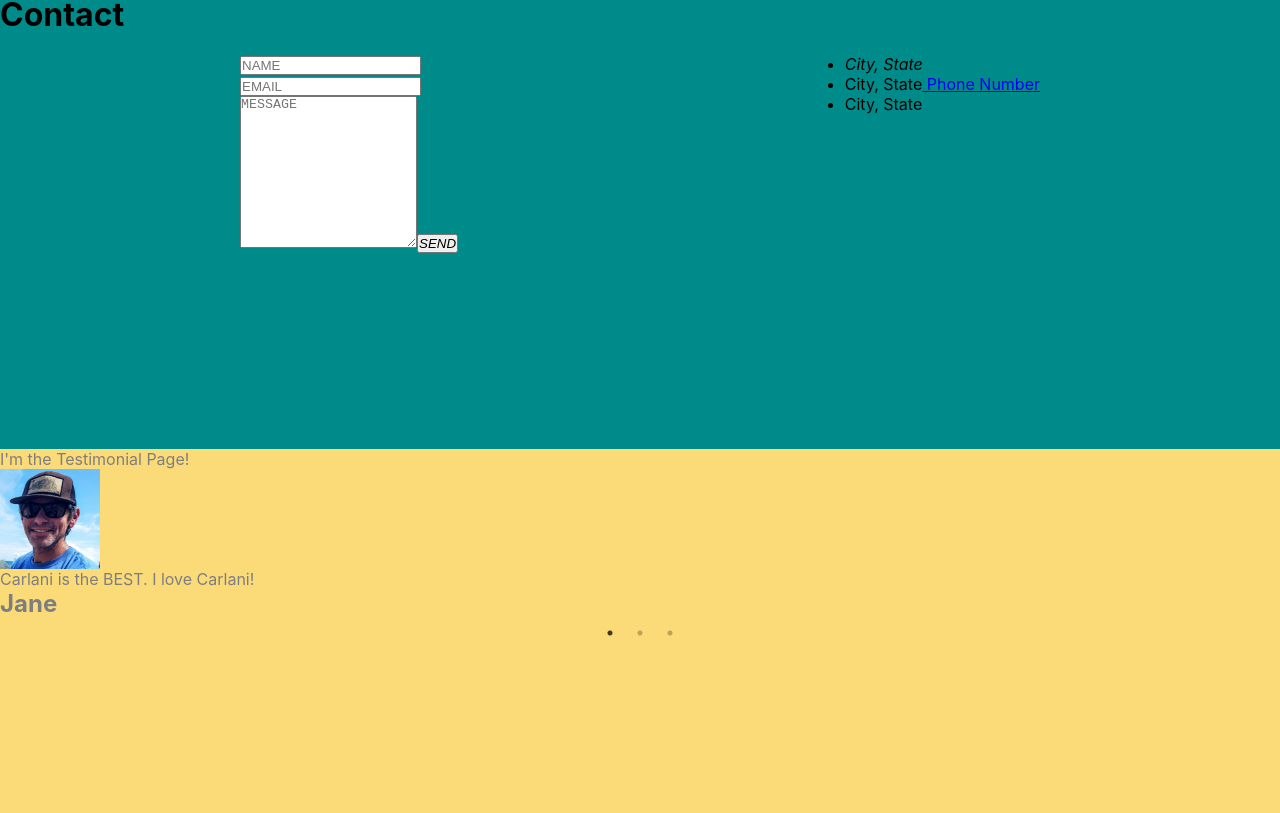
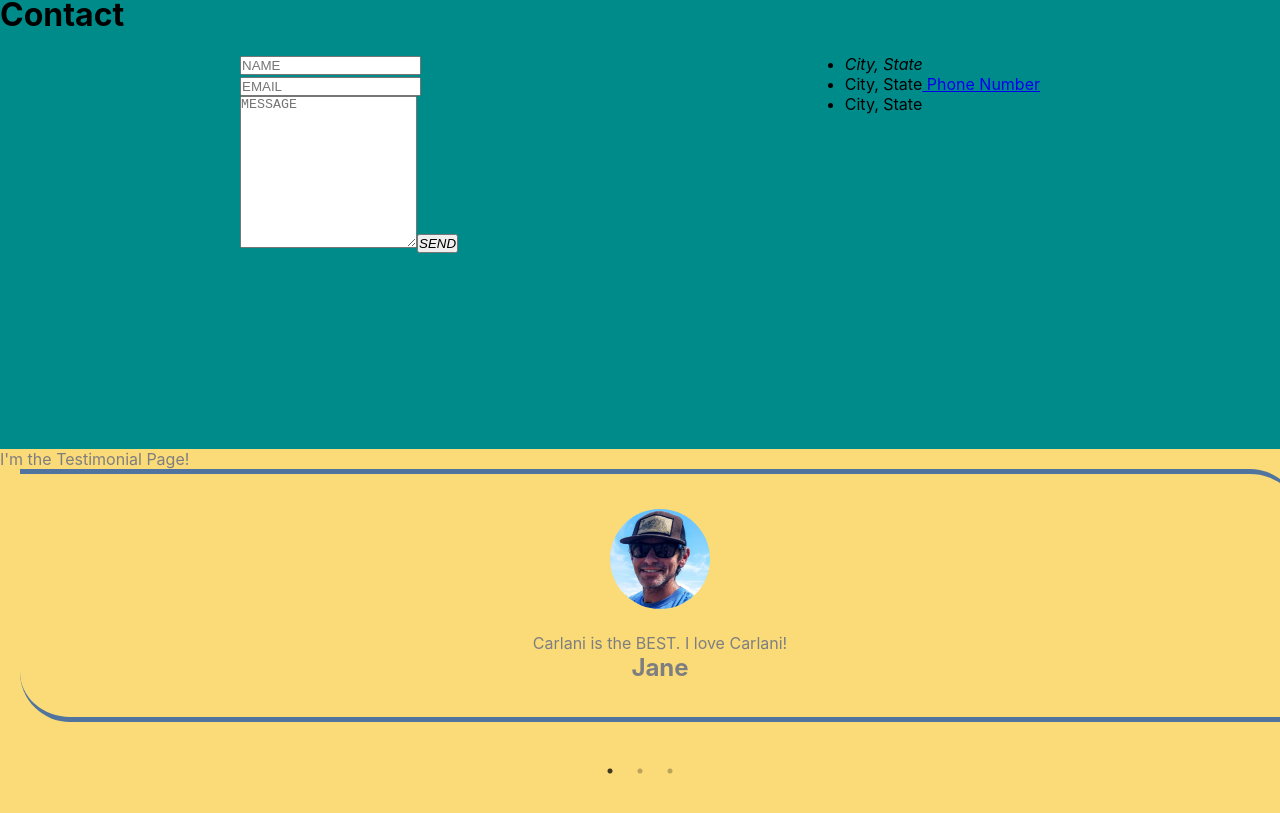
Before and after one commit to MomentaiBro/CarlaniWebApp, a React (Create React App) app: page / in a window 1280 px wide. Shown: the part 2376-3189 px from the top of the page. Built offline with nearby package versions, Linux system fonts and the light colour scheme; the HTML template or start-up script is replaced by a standard one.

Commit message:
slider border wrap

```diff
--- a/src/components/SimpleSlider.js
+++ b/src/components/SimpleSlider.js
@@ -6,12 +6,10 @@ import style from "../modules/Testimonials.module.css"
 import { useState } from "react";
 
 
-
-
 export default function SimpleSlider() {
   var settings = {
     dots: true,
-    infinite: true,
+    infinite: false,
     speed: 500,
     slidesToShow: 1,
     slidesToScroll: 1
@@ -27,24 +25,9 @@ export default function SimpleSlider() {
   return (
     <Slider {...settings}>
 
-      {/* <div className={style.testiWrapper}>
-        { testimonials.map( (testimonial) =>
-          <>
-            <div className={style.testimonial} id={testimonial.id}>
-              <div className={style.pic}>
-                  <img className={style.image} src={testimonial.image} alt="testimonial pictures"/>
-              </div>
-                  <h4 className={style.quote}>{testimonial.quote}</h4>
-                  <h2 className={style.name}>{testimonial.name}</h2>
-            </div>
-          </>
-        )}
-      </div>  */}
-
-
         { testimonials.map ( (testimonial) =>
-        <div>
-          <img src={testimonial.image} style={{width: "100px", height: "100px"}}/>
+        <div className={style.testimonial} style={{width: "600"}}>
+          <img className= {style.pic} src={testimonial.image} style={{width: "100px", height: "100px"}}/>
           <p>{testimonial.quote}</p>
           <h2>{testimonial.name}</h2>
         </div>
--- a/src/modules/Testimonials.module.css
+++ b/src/modules/Testimonials.module.css
@@ -9,18 +9,17 @@
   width: 30%;
   padding: 35px 50px;
   margin: 0 20px 30px;
-  border-radius: 0 70px 0 70px;
+  border-radius: 0 50px 0 50px;
   border: 5px solid var(--darkblue);
   border-left: none;
   border-right: none;
   text-align: center;
+  overflow-y: hidden;
+  overflow-x: auto;
 }
 
 .testiWrapper {
-  /* height: 300px;
-  overflow-y: hidden;
-  overflow-x: auto;
-  display: flex; */
+
 }
 
 .testimonial > .pic {
@@ -32,7 +31,7 @@
   overflow: hidden;
 }
 
-img.image {
+img {
   width: 100%;
   height: auto;
 }
```
Also changed, not shown: src/components/Testimonials.js (+0 -15 lines).
